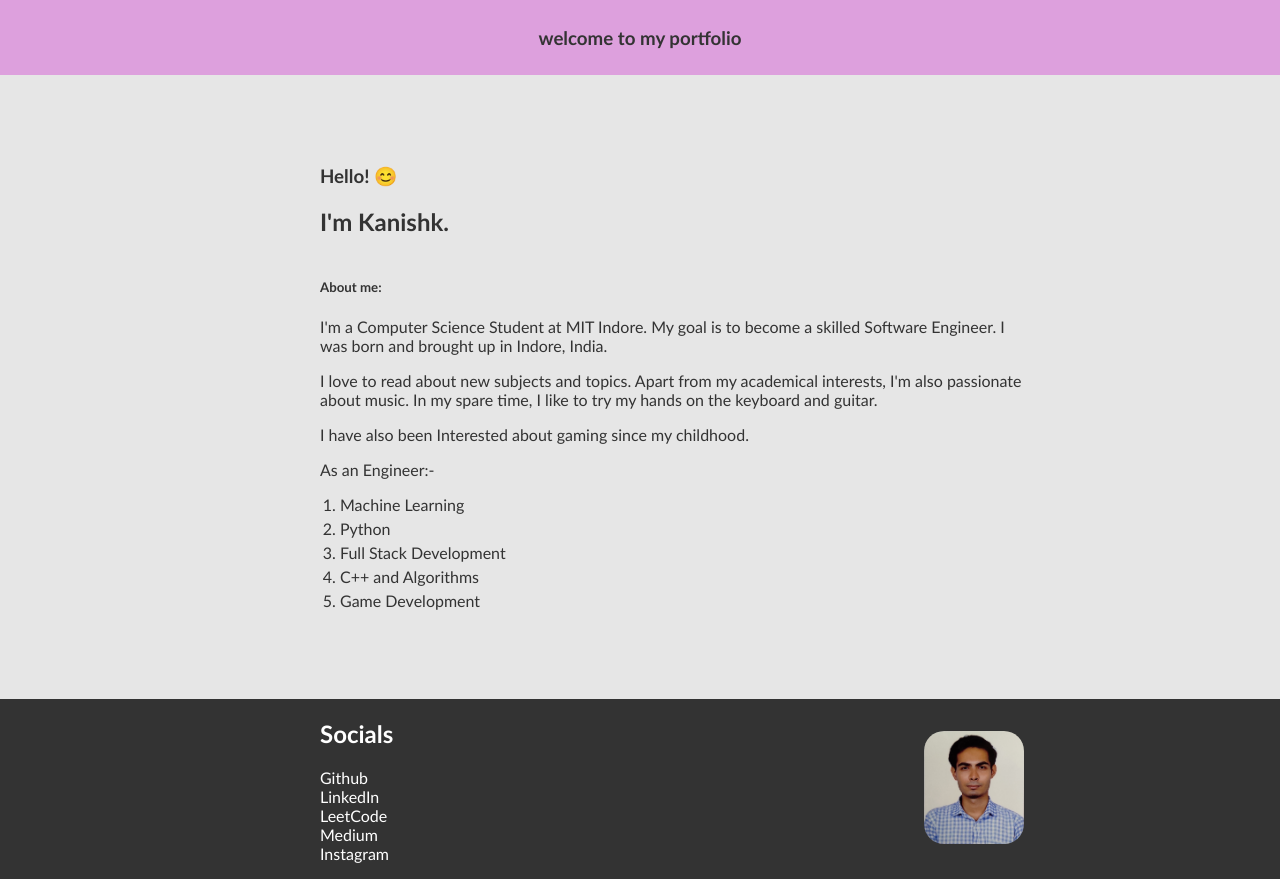
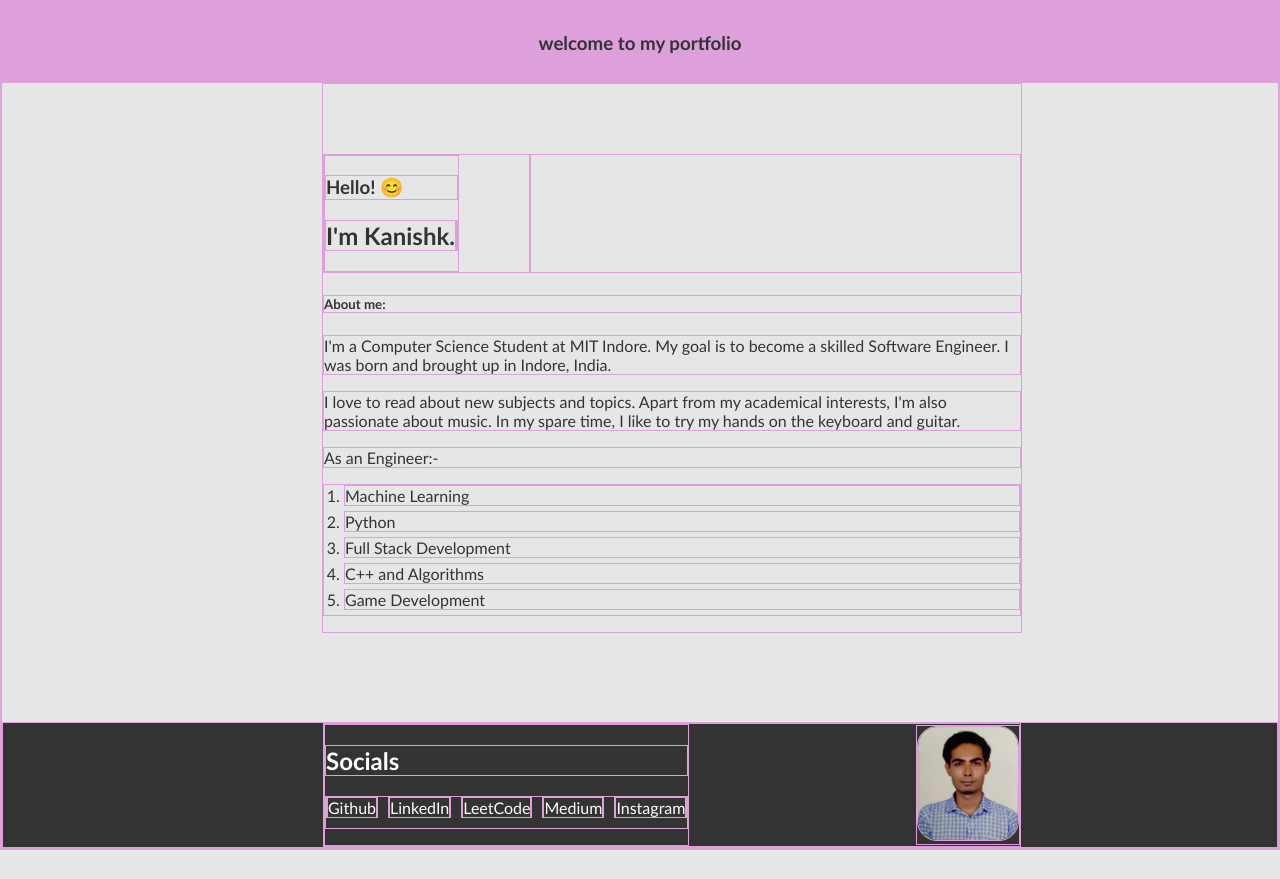
Before and after one commit to knixk/My-Portfolio, a plain HTML site: page portfolio2/index.html in a window 1280 px wide. After the commit the page ends 850 px from the top, so only its background shows below. Drawn offline with Linux system fonts and the light colour scheme.

Commit message:
in progress

```diff
--- a/portfolio2/index.html
+++ b/portfolio2/index.html
@@ -44,7 +44,7 @@
       music.
       In my spare time, I like to try my hands on the keyboard and guitar.</p>
 
-    <p>I have also been Interested about gaming since my childhood. </p>
+    <!-- <p>I have also been Interested about gaming since my childhood. </p> -->
 
 
     <p>As an Engineer:-</p>
@@ -55,6 +55,8 @@
       <li>C++ and Algorithms</li>
       <li>Game Development</li>
     </ul>
+
+
   </main>
 
   <footer>
--- a/portfolio2/styles.css
+++ b/portfolio2/styles.css
@@ -1,5 +1,5 @@
 * {
-    /* border: 1px solid plum; */
+    border: 1px solid plum;
     /* margin: 0; */
     padding: 0;
 }
@@ -83,6 +83,15 @@ body > footer > div > div.left > ul > li > a {
     color: white;
 }
 
+body > footer > div > div.left > ul {
+    display: flex;
+    gap: 10px;
+}
+
+body > footer > div > div.left > ul > li {
+    margin-bottom: 10px;
+}
+
 @media screen and (max-width: 489px) {
 
     footer > .content {
@@ -90,4 +99,6 @@ body > footer > div > div.left > ul > li > a {
         gap: 4vw;
     }
 
+
+
   }
```
